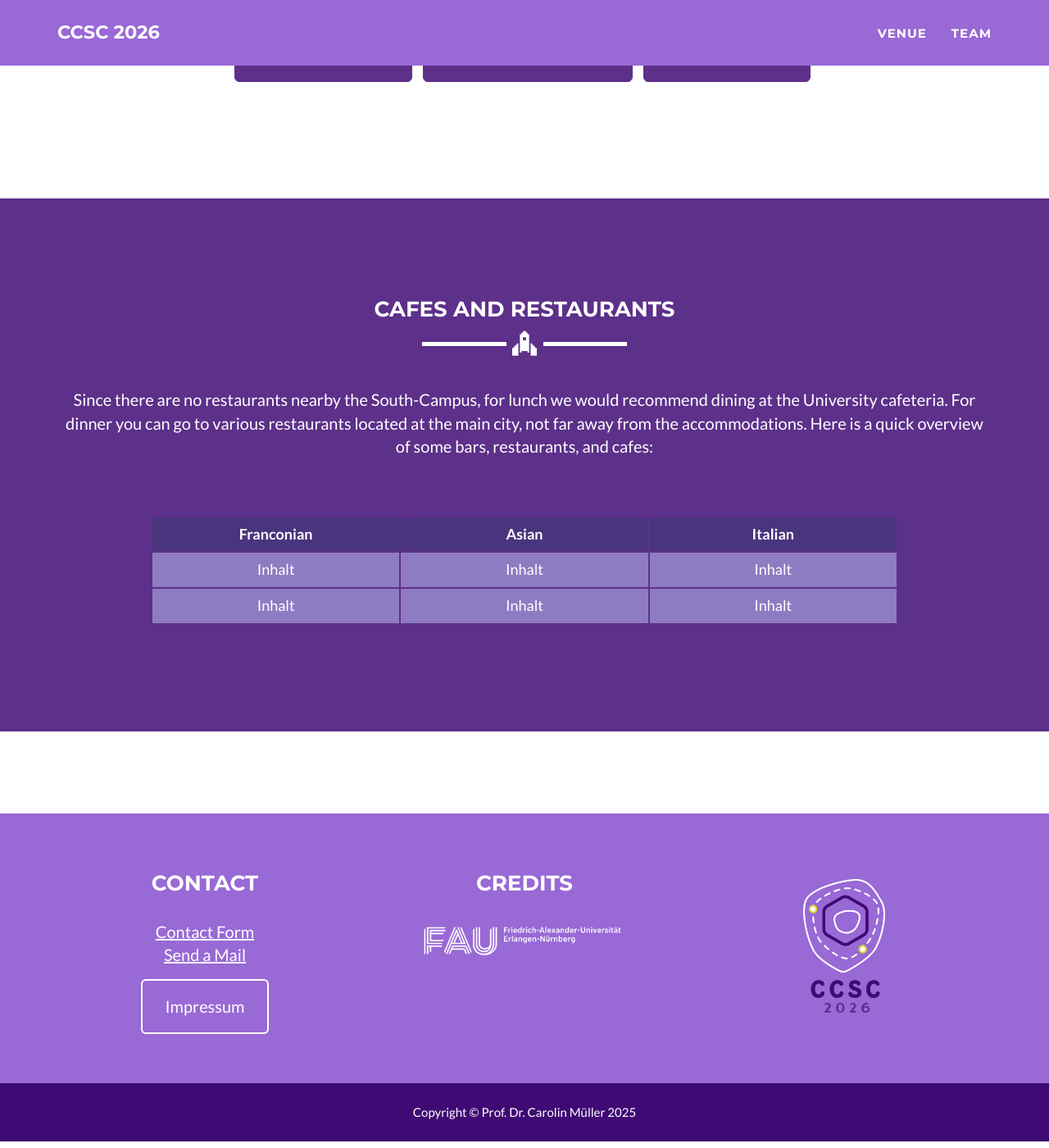
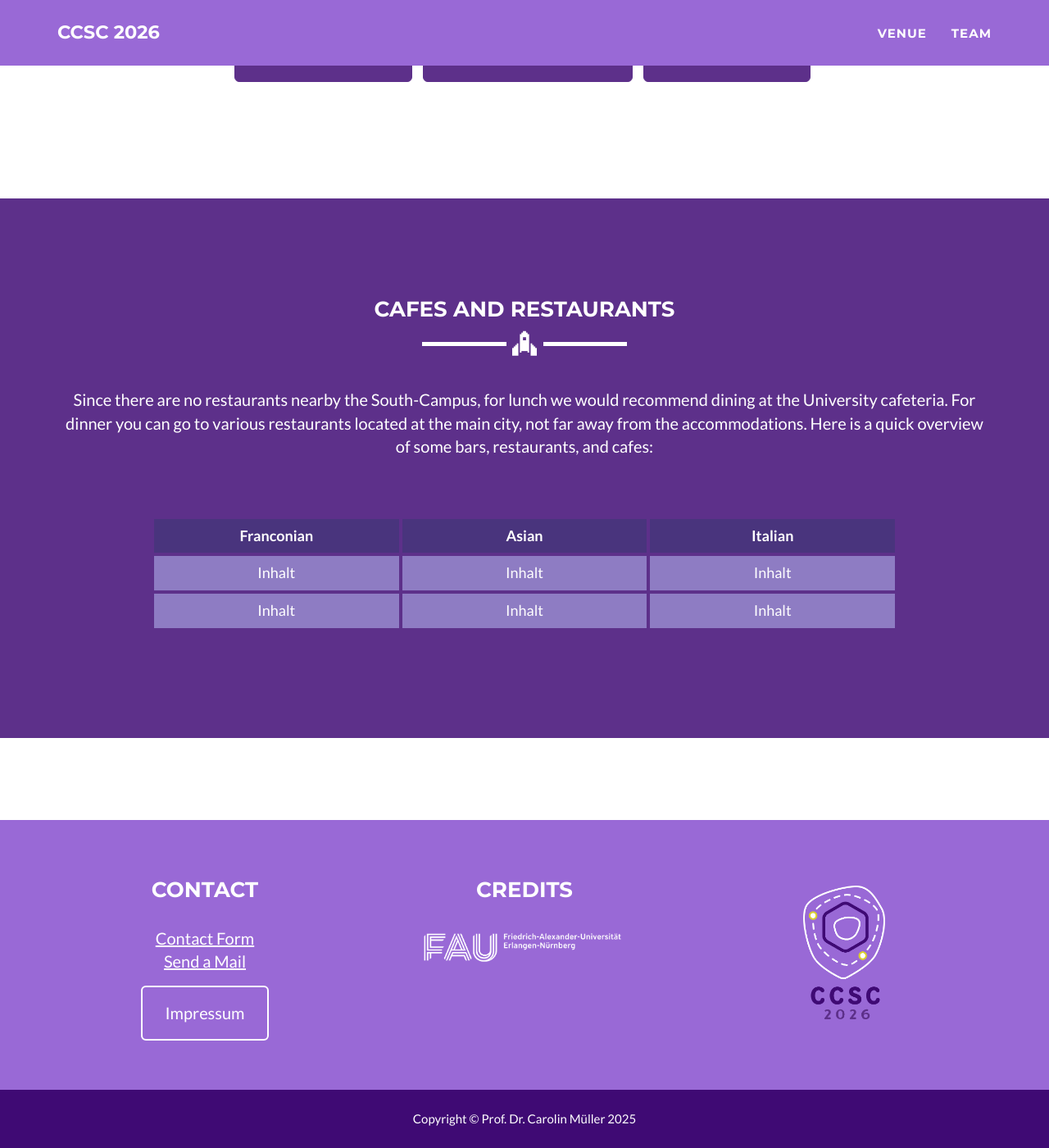
Before and after one commit to ccsc2026/ccsc2026.github.io, a Jekyll site: the page built from venue.html, in a window 1280 px wide and 1400 px high, scrolled down 2125 px. Shown: the whole window at 82% size. Built offline with Jekyll 4.4.1, drawn with Linux system fonts in a browser that asks for light colours.

Commit message:
Update venue.html
update table

```diff
--- a/venue.html
+++ b/venue.html
@@ -101,7 +101,9 @@ layout: page
         table {
             width: 80%; /* Adjust width as needed */
             border-collapse: separate;
-	    border-spacing: 2px;
+	    border-spacing: 4px;
+	    border-radius: 4px;
+	    overflow: hidden;
 	    table-layout: fixed;
             margin: 20px 0;
             font-size: 18px;
```
